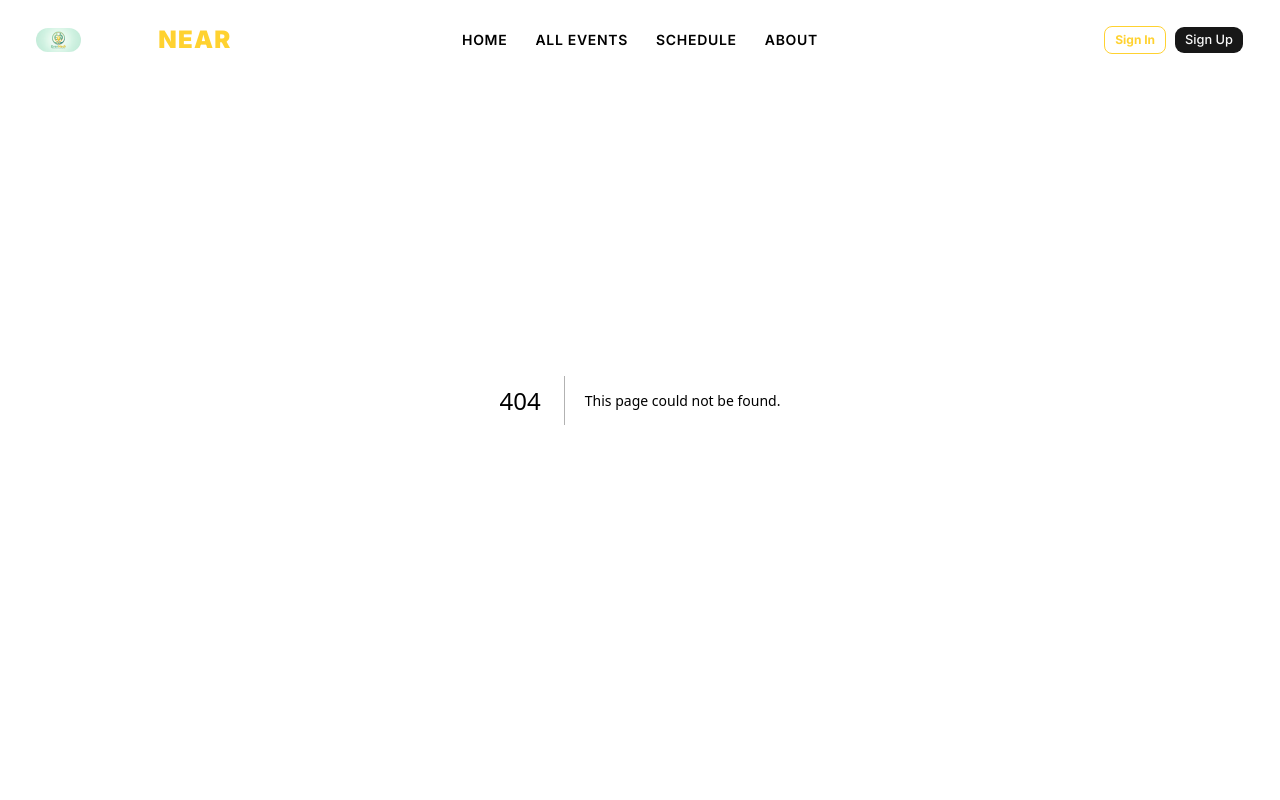
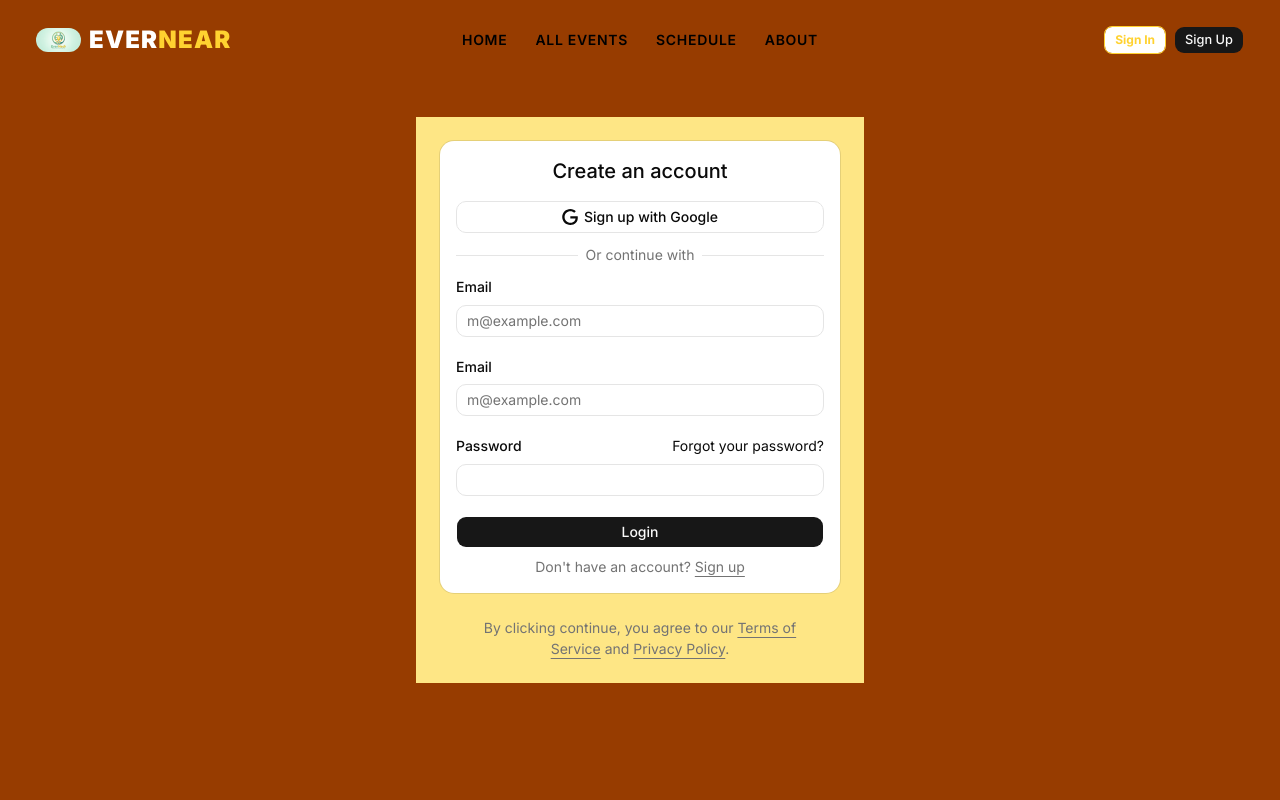
Before and after one commit to humayra-yeasmin-star8/EverNear_Client, a Next.js app: page /signUp in a window 1280 px wide. Before the commit this address had no page. Shown: the top 800 px of the page. Built offline with nearby package versions, Linux system fonts and the light colour scheme.

Commit message:
signup page

```diff
--- a/package.json
+++ b/package.json
@@ -10,7 +10,9 @@
   },
   "dependencies": {
     "@base-ui/react": "^1.9.0",
+    "@better-auth/mongo-adapter": "^1.7.15",
     "@shadcn/react": "^0.3.1",
+    "better-auth": "^1.7.15",
     "class-variance-authority": "^0.7.1",
     "cmdk": "^1.1.1",
     "cn": "^0.5.1",
@@ -18,6 +20,7 @@
     "embla-carousel-react": "^8.6.0",
     "input-otp": "^1.5.0",
     "lucide-react": "^1.66.0",
+    "mongodb": "^7.8.0",
     "next": "16.4.3",
     "react": "19.3.0",
     "react-day-picker": "^10.0.2",
--- /dev/null
+++ b/src/app/api/auth/[...all]/rout.ts
@@ -0,0 +1,4 @@
+import { auth } from "@/lib/auth"; // path to your auth file
+import { toNextJsHandler } from "better-auth/next-js";
+
+export const { POST, GET } = toNextJsHandler(auth);
--- a/src/app/page.tsx
+++ b/src/app/page.tsx
@@ -10,6 +10,7 @@ import PreviousEventCard from "@/components/PreviousEventCard";
 import { EventItem, User } from "@/types/event";
 import { fetchEvents } from "@/lib/api";
 import { Sparkles, Calendar, Heart, ShieldAlert } from "lucide-react";
+import {signUp} from "@/lib/auth-client";
 
 export default function Home() {
   const [user, setUser] = useState<User | null>(null);
@@ -190,7 +191,7 @@ export default function Home() {
         </div>
       )}
 
-      <Footer />
+
     </div>
   );
 }
--- /dev/null
+++ b/src/app/signUp/page.tsx
@@ -0,0 +1,94 @@
+"use client";
+import { Button } from "@/components/ui/button"
+import {
+  Card,
+  CardContent,
+  CardDescription,
+  CardHeader,
+  CardTitle,
+} from "@/components/ui/card"
+import {
+  Field,
+  FieldDescription,
+  FieldGroup,
+  FieldLabel,
+  FieldSeparator,
+} from "@/components/ui/field"
+import { Input } from "@/components/ui/input"
+
+export default function SignUpPage(){
+
+  return (
+    <div className=" bg-amber-800 min-h-screen flex flex-col items-center justify-center">
+    <div className="flex flex-col gap-6 max-w-md mx-w-8xl mx-auto px-6 py-6 bg-amber-200">
+      <Card>
+        <CardHeader className="text-center">
+          <CardTitle className="text-xl">Create an account</CardTitle>
+
+        </CardHeader>
+        <CardContent>
+          <form>
+            <FieldGroup>
+              <Field>
+
+                <Button variant="outline" type="button">
+                  <svg xmlns="http://www.w3.org/2000/svg" viewBox="0 0 24 24">
+                    <path
+                      d="M12.48 10.92v3.28h7.84c-.24 1.84-.853 3.187-1.787 4.133-1.147 1.147-2.933 2.4-6.053 2.4-4.827 0-8.6-3.893-8.6-8.72s3.773-8.72 8.6-8.72c2.6 0 4.507 1.027 5.907 2.347l2.307-2.307C18.747 1.44 16.133 0 12.48 0 5.867 0 .307 5.387.307 12s5.56 12 12.173 12c3.573 0 6.267-1.173 8.373-3.36 2.16-2.16 2.84-5.213 2.84-7.667 0-.76-.053-1.467-.173-2.053H12.48z"
+                      fill="currentColor"
+                    />
+                  </svg>
+                  Sign up with Google
+                </Button>
+              </Field>
+              <FieldSeparator className="*:data-[slot=field-separator-content]:bg-card">
+                Or continue with
+              </FieldSeparator>
+              <Field>
+                <FieldLabel htmlFor="email">Email</FieldLabel>
+                <Input
+                  id="email"
+                  type="email"
+                  placeholder="m@example.com"
+                  required
+                />
+              </Field>
+               <Field>
+                <FieldLabel htmlFor="email">Email</FieldLabel>
+                <Input
+                  id="email"
+                  type="email"
+                  placeholder="m@example.com"
+                  required
+                />
+              </Field>
+              <Field>
+                <div className="flex items-center">
+                  <FieldLabel htmlFor="password">Password</FieldLabel>
+                  <a
+                    href="#"
+                    className="ml-auto text-sm underline-offset-4 hover:underline"
+                  >
+                    Forgot your password?
+                  </a>
+                </div>
+                <Input id="password" type="password" required />
+              </Field>
+              <Field>
+                <Button type="submit">Login</Button>
+                <FieldDescription className="text-center">
+                  Don&apos;t have an account? <a href="#">Sign up</a>
+                </FieldDescription>
+              </Field>
+            </FieldGroup>
+          </form>
+        </CardContent>
+      </Card>
+      <FieldDescription className="px-6 text-center">
+        By clicking continue, you agree to our <a href="#">Terms of Service</a>{" "}
+        and <a href="#">Privacy Policy</a>.
+      </FieldDescription>
+    </div>
+    </div>
+  )
+}
--- a/src/components/Footer.tsx
+++ b/src/components/Footer.tsx
@@ -19,11 +19,12 @@ export default function Footer() {
               EVERNEAR MARKET
             </h3>
             <ul className="flex flex-col gap-2 text-sm font-medium">
-              <li><Link href="/terms" className="hover:text-amber-300 transition-colors">Terms of Service</Link></li>
+
               <li><Link href="/guidelines" className="hover:text-amber-300 transition-colors">Event Guidelines</Link></li>
               <li><Link href="/api" className="hover:text-amber-300 transition-colors">Platform API</Link></li>
               <li><Link href="/organizers" className="hover:text-amber-300 transition-colors">Become an Organizer</Link></li>
-              <li><Link href="/privacy" className="hover:text-amber-300 transition-colors">Privacy Policy</Link></li>
+
+
             </ul>
           </div>
 
--- a/src/components/Navbar.tsx
+++ b/src/components/Navbar.tsx
@@ -98,7 +98,7 @@ export default function Navbar({
               </Button>
 
               <Link
-                href="/register"
+                href="/signUp"
                 className={buttonVariants({
                   size: "sm",
                  className:"border-amber-300 text-amber-300 hover:bg-amber-300 hover:text-amber-600 text-xs font-bold"
--- a/src/components/PreviousEventCard.tsx
+++ b/src/components/PreviousEventCard.tsx
@@ -13,25 +13,33 @@ interface Props {
 }
 
 export default function PreviousEventCard({ event }: Props) {
+  // Fallback image if event.image is missing or empty string
+  const imageUrl =
+    event?.image && event.image.trim() !== ""
+      ? event.image
+      : "https://images.unsplash.com/photo-1576765608535-5f04d1e3f289?auto=format&fit=crop&w=800&q=80";
+
   return (
     <Card className="overflow-hidden flex flex-col justify-between border border-amber-900/20 bg-amber-50/40 backdrop-blur shadow-md hover:shadow-xl transition-all duration-300 group">
       <div className="relative w-full h-52 overflow-hidden bg-slate-900">
         <Image
-          src={event.image}
-          alt={event.title}
+          src={imageUrl}
+          alt={event?.title || "Event image"}
           fill
+          sizes="(max-width: 768px) 100vw, (max-width: 1200px) 50vw, 33vw"
+          unoptimized // Prevents Next.js optimization blocks if domains aren't added yet
           className="object-cover opacity-90 group-hover:scale-105 group-hover:opacity-100 transition-all duration-500"
         />
-        <div className="absolute top-3 left-3">
+        <div className="absolute top-3 left-3 z-10">
           <Badge className="bg-amber-950/90 text-amber-300 border border-amber-500/30">
-            {event.category}
+            {event?.category || "Completed"}
           </Badge>
         </div>
       </div>
 
       <CardHeader className="p-5 pb-2">
         <h3 className="text-xl font-bold text-slate-900 group-hover:text-amber-800 transition-colors">
-          {event.title}
+          {event?.title}
         </h3>
       </CardHeader>
 
@@ -39,25 +47,25 @@ export default function PreviousEventCard({ event }: Props) {
         <div className="flex flex-wrap gap-y-1 gap-x-4 text-slate-600">
           <div className="flex items-center gap-1.5">
             <Calendar className="w-3.5 h-3.5 text-amber-700" />
-            <span>{event.date}</span>
+            <span>{event?.date}</span>
           </div>
           <div className="flex items-center gap-1.5">
             <MapPin className="w-3.5 h-3.5 text-emerald-700" />
-            <span className="truncate max-w-[150px]">{event.location}</span>
+            <span className="truncate max-w-[150px]">{event?.location}</span>
           </div>
           <div className="flex items-center gap-1.5">
             <Users className="w-3.5 h-3.5 text-sky-700" />
-            <span>{event.participantCount} People Joined</span>
+            <span>{event?.participantCount ?? event?.expectedAttendees ?? 0} People Joined</span>
           </div>
         </div>
 
         <p className="text-xs text-slate-600 italic border-l-2 border-amber-600/50 pl-3 py-0.5 leading-relaxed">
-          &ldquo;{event.description}&rdquo;
+          &ldquo;{event?.description}&rdquo;
         </p>
       </CardContent>
 
       <CardFooter className="p-5 pt-2">
-        <Link href={`/events/${event._id}`} className="w-full">
+        <Link href={`/events/${event?._id}`} className="w-full">
           <button className="w-full text-xs font-semibold py-2 px-4 rounded-lg bg-amber-900 hover:bg-amber-950 text-amber-100 transition-colors flex items-center justify-center gap-2 shadow">
             <HeartHandshake className="w-4 h-4 text-amber-300" />
             Read Their Story
--- /dev/null
+++ b/src/lib/auth-client.ts
@@ -0,0 +1,6 @@
+import { createAuthClient } from "better-auth/react"
+export const authClient = createAuthClient({
+    /** The base URL of the server (optional if you're using the same domain) */
+    baseURL: process.env.BETTER_AUTH_URL
+})
+export const { signIn, signUp, useSession } = createAuthClient()
--- /dev/null
+++ b/src/lib/auth.ts
@@ -0,0 +1,15 @@
+import { betterAuth } from "better-auth";
+import { MongoClient } from "mongodb";
+import { mongodbAdapter } from "@better-auth/mongo-adapter";
+
+const client = new MongoClient(process.env.MONGODB_URI as string);
+const db = client.db("event-db");
+
+export const auth = betterAuth({
+  database: mongodbAdapter(db, {
+    client,
+  }),
+  emailAndPassword: {
+    enabled: true,
+  },
+});
```
Also changed, not shown: 1 other file (tests, documents, lock files or other folders).
